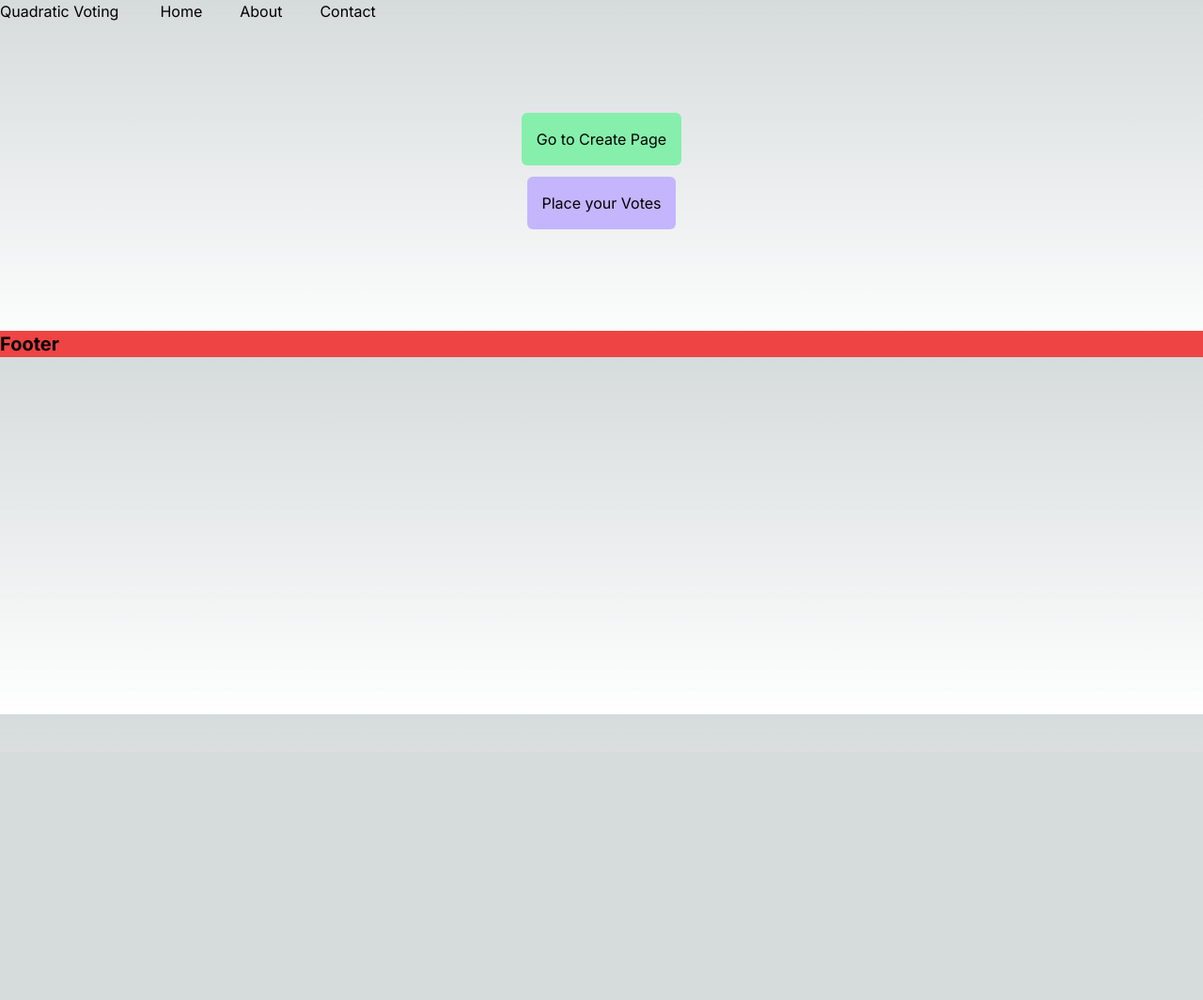
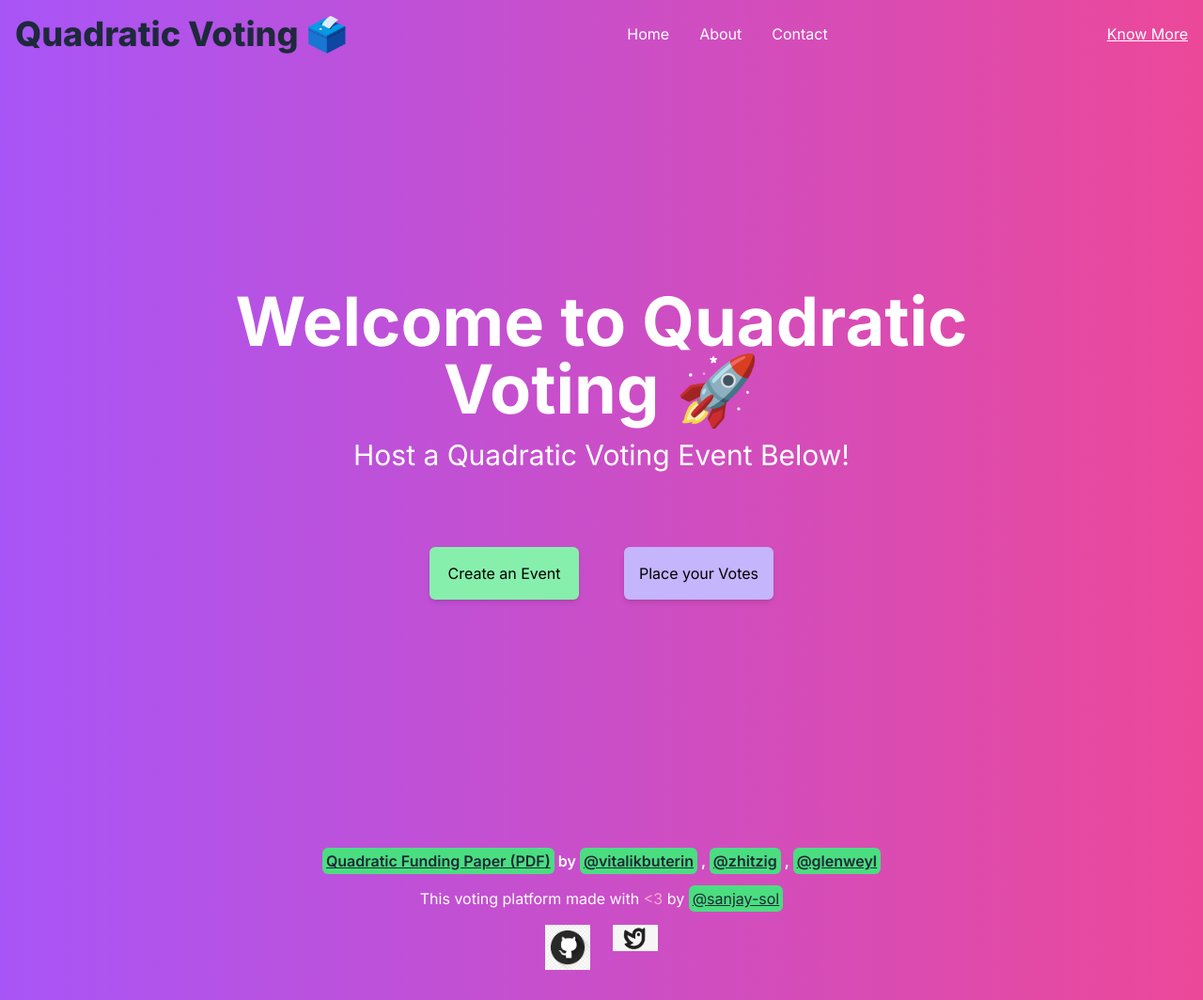
Before and after one commit to sanjay-sol/Quadratic_Voting, a Next.js app in the folder client/: page / in a window 1280 px wide. Shown: the whole page at 94% size. Before the commit the page ends 800 px from the top, so only its background shows below. Built offline with nearby package versions, Linux system fonts and the light colour scheme.

Commit message:
added styles for home,header,footer

```diff
--- a/client/src/apollo/client.ts
+++ b/client/src/apollo/client.ts
@@ -1,7 +1,8 @@
 "use client";
 import { ApolloClient, InMemoryCache } from '@apollo/client';
 const client = new ApolloClient({
-  uri: process.env.GRAPHQL_API,
+  uri: 'https://qvote.onrender.com/',
+  // uri: process.env.GRAPHQL_API,
   cache: new InMemoryCache(),
 });
 export default client;
--- a/client/src/app/page.tsx
+++ b/client/src/app/page.tsx
@@ -1,21 +1,31 @@
-"ue client"
-import Image from 'next/image'
-import Link from 'next/link'
+import Image from 'next/image';
+import Link from 'next/link';
 
-export default function Home() {
+const Home: React.FC = () => {
   return (
-    <main className="flex  flex-col items-center justify-between p-24">
-      {/* Your existing code */}
-      <button className='bg-green-300 text-black p-4 rounded-md'>
-      <a href="/create">
-          Go to Create Page
-        </a>
-      </button>
-       <button className='bg-violet-300 text-black p-4 rounded-md m-3'>
-      <a href="/place">
-          Place your Votes
-        </a>
+    <main className="flex flex-col items-center justify-center h-screen p-6 md:p-12 lg:p-24 xl:p-32 bg-gradient-to-r from-purple-500 to-pink-500">
+      <div className="text-white text-center mb-8 md:mb-12 lg:mb-16 xl:mb-20">
+        <h1 className="text-4xl md:text-5xl lg:text-6xl xl:text-7xl font-bold mb-4">
+          Welcome to Quadratic Voting 🚀
+        </h1>
+        <p className="text-lg md:text-xl lg:text-2xl xl:text-3xl">
+          Host a Quadratic Voting Event Below!
+        </p>
+      </div>
+      <div className="grid grid-cols-1 md:grid-cols-2 gap-6 lg:gap-8 xl:gap-12">
+        <button className='bg-green-300 text-black p-4 rounded-md shadow-md hover:shadow-lg'>
+          <Link href="/create">
+            Create an Event
+          </Link>
         </button>
+        <button className='bg-violet-300 text-black p-4 rounded-md shadow-md hover:shadow-lg'>
+          <Link href="/place">
+            Place your Votes
+          </Link>
+        </button>
+      </div>
     </main>
-  )
-}
+  );
+};
+
+export default Home;
--- a/client/src/app/vote/page.tsx
+++ b/client/src/app/vote/page.tsx
@@ -9,7 +9,6 @@ const Page = () => {
    const searchParams = useSearchParams();
     const eventId = searchParams.get('eventId');
   const voterId = searchParams.get('voterId');
-    console.log(eventId);
   const { loading: eventLoading, error: eventError, data: eventData } = useQuery(GET_EVENT_QUERY, {
     variables: { getEventId: eventId },
   });
@@ -53,7 +52,7 @@ const Page = () => {
     if (eventError) return <p>Error loading event data</p>;
 
     const  {getEvent}  = eventData;
-    console.log(getEvent)
+
 
   return (
     <div className='flex flex-col'>
--- a/client/src/components/Footer.tsx
+++ b/client/src/components/Footer.tsx
@@ -1,11 +1,32 @@
 import React from 'react';
+import Image from 'next/image';
 
 const Footer: React.FC = () => {
-    return (
-        <footer>
-            <p className='bg-red-500 text-xl font-bold' >Footer</p>
-        </footer>
-    );
+  return (
+    <footer className="bg-gradient-to-r from-purple-500 to-pink-500 text-white p-8 text-center">
+      <div className="max-w-4xl mx-auto">
+        <p className="text-md font-semibold mb-4">
+
+          <a href="https://arxiv.org/pdf/1809.06421.pdf" className="underline bg-green-400 text-gray-800 p-1 rounded-md">Quadratic Funding Paper (PDF)</a>{' '} by{' '}
+          <a href="https://twitter.com/vitalikbuterin" className="underline bg-green-400 text-gray-800 p-1  rounded-md">@vitalikbuterin</a> ,{' '}
+          <a href="https://twitter.com/zhitzig" className="underline bg-green-400 text-gray-800 p-1 rounded-md">@zhitzig</a> ,{' '}
+          <a href="https://twitter.com/glenweyl" className="underline bg-green-400 text-gray-800 p-1 rounded-md">@glenweyl</a>
+        </p>
+        <p className="mb-4">
+          This voting platform made with <span className="text-pink-300">&lt;3</span> by{' '}
+          <a href="https://github.com/sanjay-sol" className="underline bg-green-400 text-gray-800 p-1 rounded-md">@sanjay-sol</a>{' '}
+        </p>
+        <div className="flex justify-center gap-6 mt-4">
+          <a href="https://github.com/sanjay-sol" >
+            <Image src="/download.jpeg" width={48} height={48} alt="GitHub Logo" />
+          </a>
+          <a href="https://twitter.com/SanjaySirangi">
+            <Image src="/twitter.png" width={48} height={48} alt="Twitter Logo" />
+          </a>
+        </div>
+      </div>
+    </footer>
+  );
 };
 
 export default Footer;
--- a/client/src/components/Header.tsx
+++ b/client/src/components/Header.tsx
@@ -1,22 +1,55 @@
-import React from 'react';
+"use client"
+import React, { useState } from 'react';
 
 const Header: React.FC = () => {
+  const [isMenuOpen, setIsMenuOpen] = useState(false);
+
+  const toggleMenu = () => {
+    setIsMenuOpen(!isMenuOpen);
+  };
+
   return (
-        <header className='flex gap-11'>
-            <h1>Quadratic Voting</h1>
-            <nav>
-                <ul className='flex gap-10'>
+    <header className="flex items-center justify-between p-4 bg-gradient-to-r from-purple-500 to-pink-500">
+      <h1 className="text-2xl md:text-3xl lg:text-4xl text-slate-800  font-extrabold">Quadratic Voting 🗳️</h1>
+      <nav className="hidden md:flex gap-8">
+        <ul className="flex gap-8 text-white ">
           <li>
-                        <a href="/">Home</a>
+            <a href="/" className="hover:text-gray-300 transition duration-300">Home</a>
           </li>
           <li>
-                        <a href="/about">About</a>
+            <a href="/about" className="hover:text-gray-300 transition duration-300">About</a>
           </li>
           <li>
-                        <a href="/contact">Contact</a>
+            <a href="/contact" className="hover:text-gray-300 transition duration-300">Contact</a>
           </li>
         </ul>
       </nav>
+      <div className="md:hidden">
+        <button className="text-white" onClick={toggleMenu}>
+          <span className="material-icons">menu</span>
+        </button>
+        {isMenuOpen && (
+          <div className="absolute top-16 right-4 bg-white p-4 shadow-md rounded-md">
+            <ul className="flex flex-col gap-4">
+              <li>
+                <a href="/" className="text-black">Home</a>
+              </li>
+              <li>
+                <a href="/about" className="text-black">About</a>
+              </li>
+              <li>
+                <a href="/contact" className="text-black">Contact</a>
+              </li>
+              <li>
+                <a href="/know-more" className="text-black">Know More</a>
+              </li>
+            </ul>
+          </div>
+        )}
+      </div>
+      <div className="hidden md:block">
+        <a href="/know-more" className="text-white hover:text-gray-300 transition duration-300 underline">Know More</a>
+      </div>
     </header>
   );
 };
```
Also changed, not shown: client/public/download.jpeg (added), client/public/twitter.png (added). Lines whose indentation alone changed are shown as unchanged.
